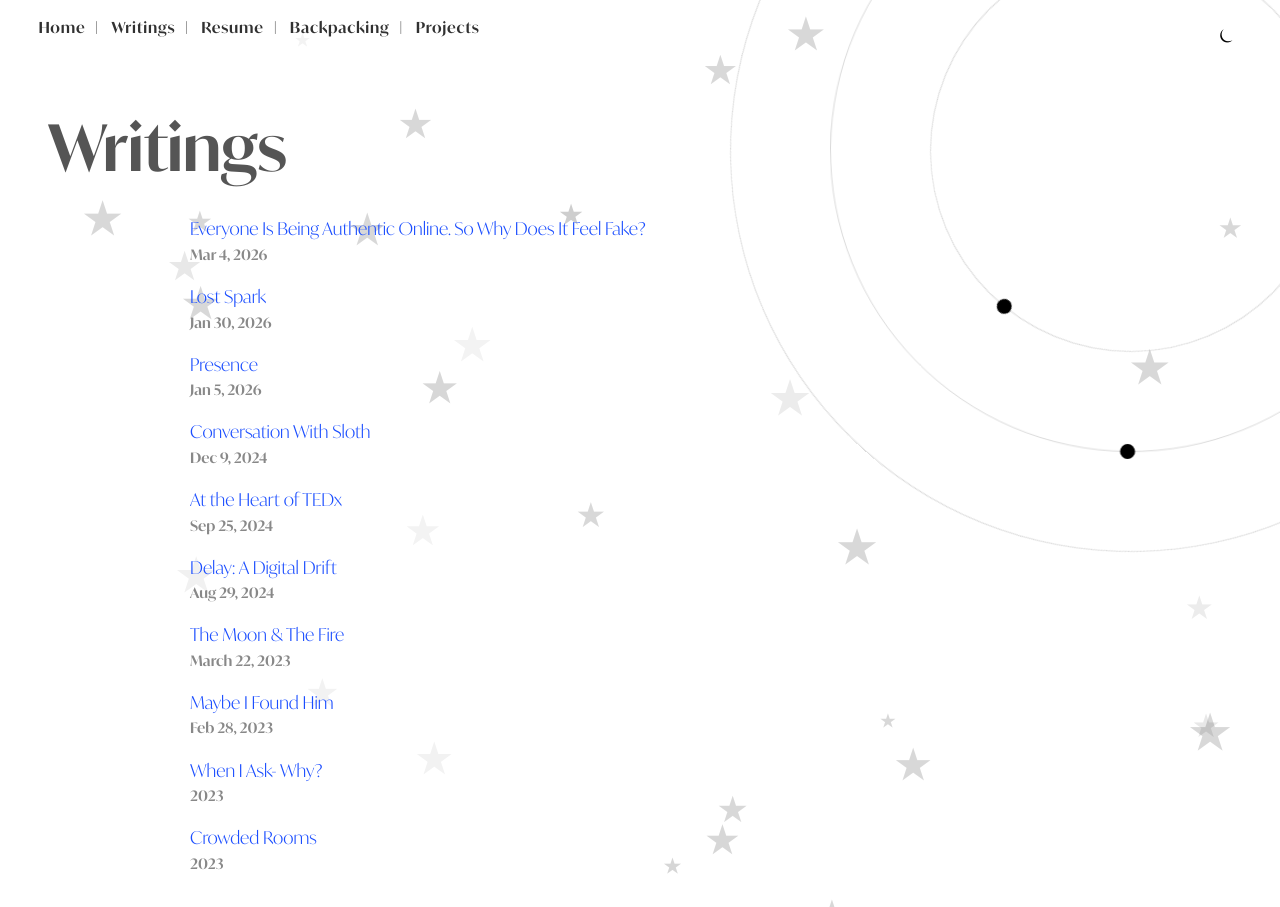
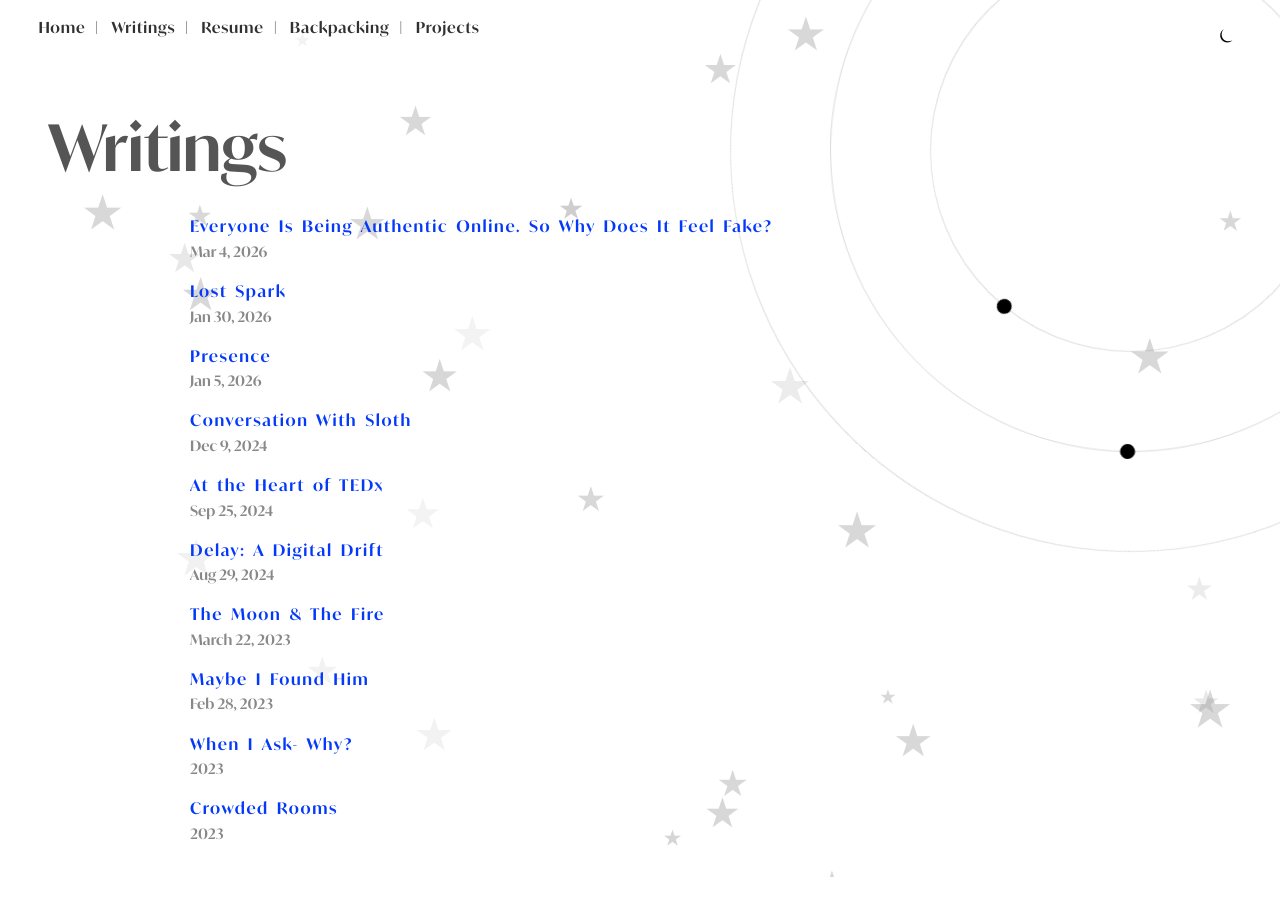
Before and after one commit to roshanibankar/iPortfolio, a React (Vite) app: page /writings in a window 1280 px wide. After the commit the page ends 877 px from the top, so only its background shows below. Built offline with nearby package versions, Linux system fonts and the light colour scheme; the HTML template or start-up script is replaced by a standard one.

Commit message:
writing-page

```diff
--- a/src/index.css
+++ b/src/index.css
@@ -577,10 +577,12 @@ body {
 
 .writing-link {
   font-family: "Ivy Mode", serif;
-  font-size: 1.1rem;
-  font-weight: 500;
-  color: #1a4dff;
+  font-size: 1rem;
+  font-weight: 700;
+  color: #0439f9;
   text-decoration: none;
+  word-spacing: 0.2em;
+  letter-spacing: 0.1em;
 }
 
 .writing-link:hover {
@@ -640,7 +642,8 @@ body {
 .writing-page b {
   font-weight: 600;
   color: inherit;
-  letter-spacing: 0.05em;
+  letter-spacing: 0.1em;
+  word-spacing: 0.2em
 
 }
 
@@ -651,8 +654,8 @@ body {
 .writing-page h3,
 .writing-page blockquote {
   margin-bottom: 1rem;
-  letter-spacing: 0.05em;
-  word-spacing: 0.1em;
+  letter-spacing: 0.1em;
+  word-spacing: 0.2em;
 }
 
 .writing-page h1,
@@ -682,7 +685,6 @@ body {
   border-radius: 3px;
 }
 
-/* Mobile responsive */
 /* Mobile image responsiveness */
 @media (max-width: 600px) {
   .writing-page img {
```
